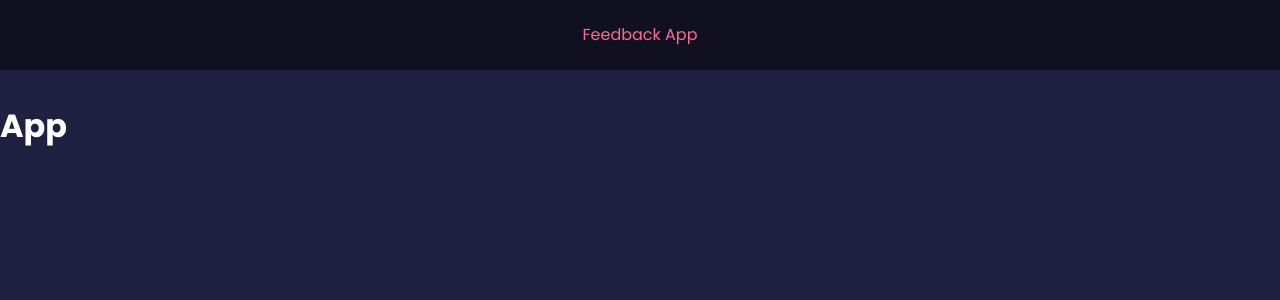
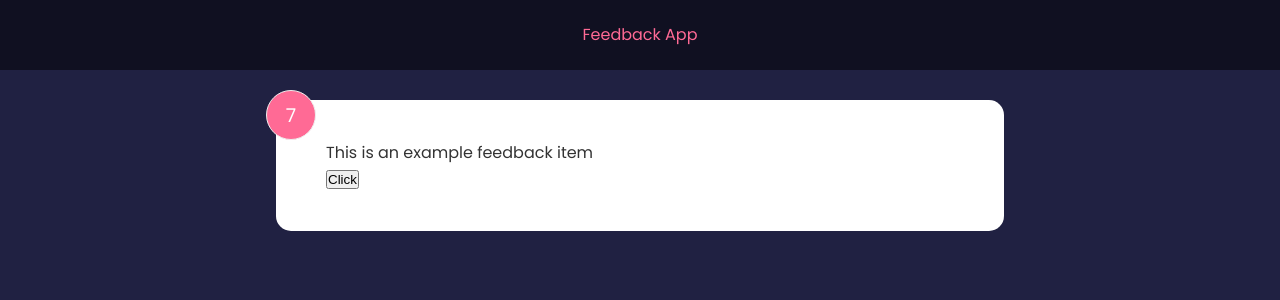
Before and after one commit to KWagner91/feedback-app, a React (Create React App) app: page / in a window 1280 px wide. Shown: the top 300 px of the page. Built offline with nearby package versions, Linux system fonts and the light colour scheme.

Commit message:
Package updates

```diff
--- a/src/App.js
+++ b/src/App.js
@@ -1,10 +1,13 @@
 import Header from "./components/Header";
+import FeedbackItem from "./components/FeedbackItem";
 
 function App() {
     return (
         <>
             <Header text='Feedback App' />
-            <h1>App</h1>
+            <div className="container">
+                <FeedbackItem />
+            </div>
         </>
     )
 }
--- /dev/null
+++ b/src/components/FeedbackItem.jsx
@@ -0,0 +1,25 @@
+import React, { useState } from 'react'
+
+function FeedbackItem() {
+    const [rating, setRating] = useState(7)
+    const [text, setText] = useState("This is an example feedback item")
+
+    const handleClick = () => {
+        setRating((prev) => {
+            return prev + 1
+        });
+        setText("Updated Feedback Text")
+    }
+
+    return (
+        <div className='card'>
+            <div className="num-display">{rating}</div>
+            <div className="text-display">
+                {text}
+            </div>
+            <button onClick={handleClick}>Click</button>
+        </div>
+    )
+}
+
+export default FeedbackItem
```
Also changed, not shown: 1 other file (tests, documents, lock files or other folders).
